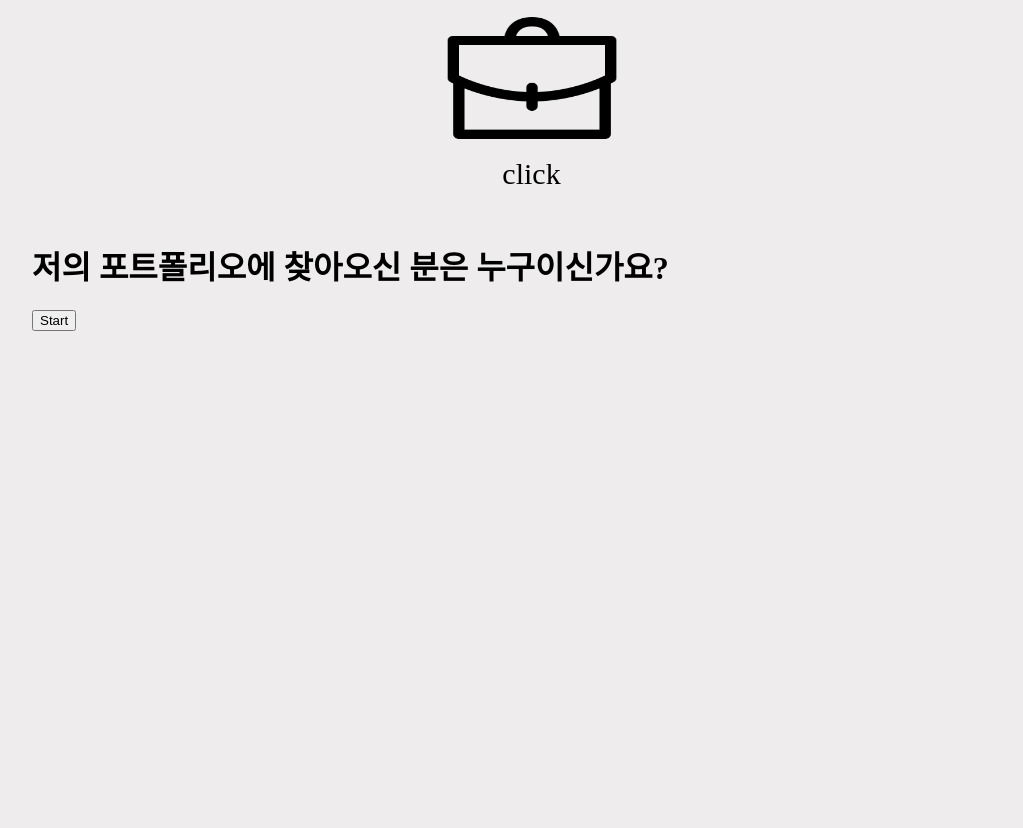
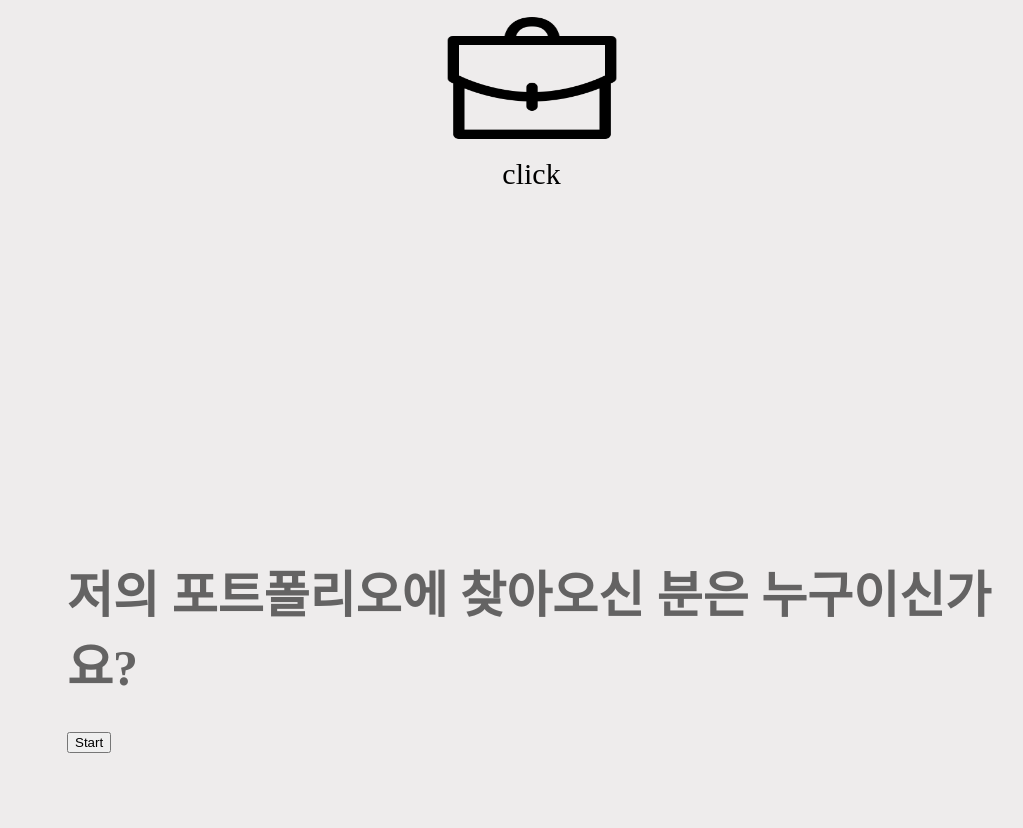
Before and after one commit to kyr123lsd/1901159, a plain HTML site: page index.html in a window 1280 px wide. Shown: the part 5548-6376 px from the top of the page, without its empty margins (126-1149 px from the left). Drawn offline with nearby package versions, Linux system fonts and the light colour scheme; a web font is replaced by a local one.

Commit message:
Update style.css

```diff
--- a/style.css
+++ b/style.css
@@ -64,6 +64,16 @@ body.dark{
 #portfolio{
     margin-left: 35px;
     margin-top: 400px;
+}
+
+#bigdata{
+    margin-left: 35px;
+    margin-top: 300px;
+}
+
+#bigdata>h1{
+    font-size: 50px;
+    color: rgb(100, 99, 99)
 }
 
 #contact{
```
